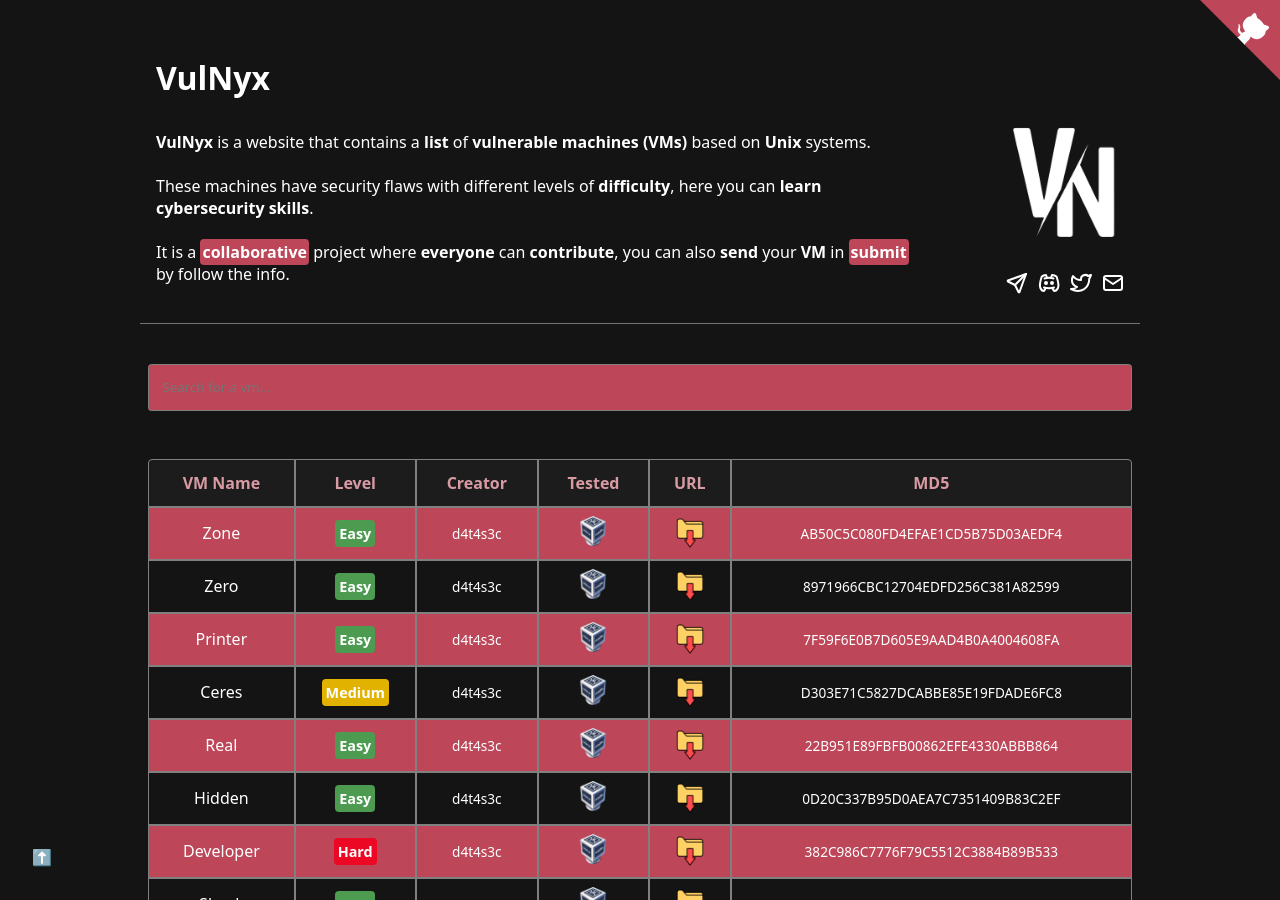
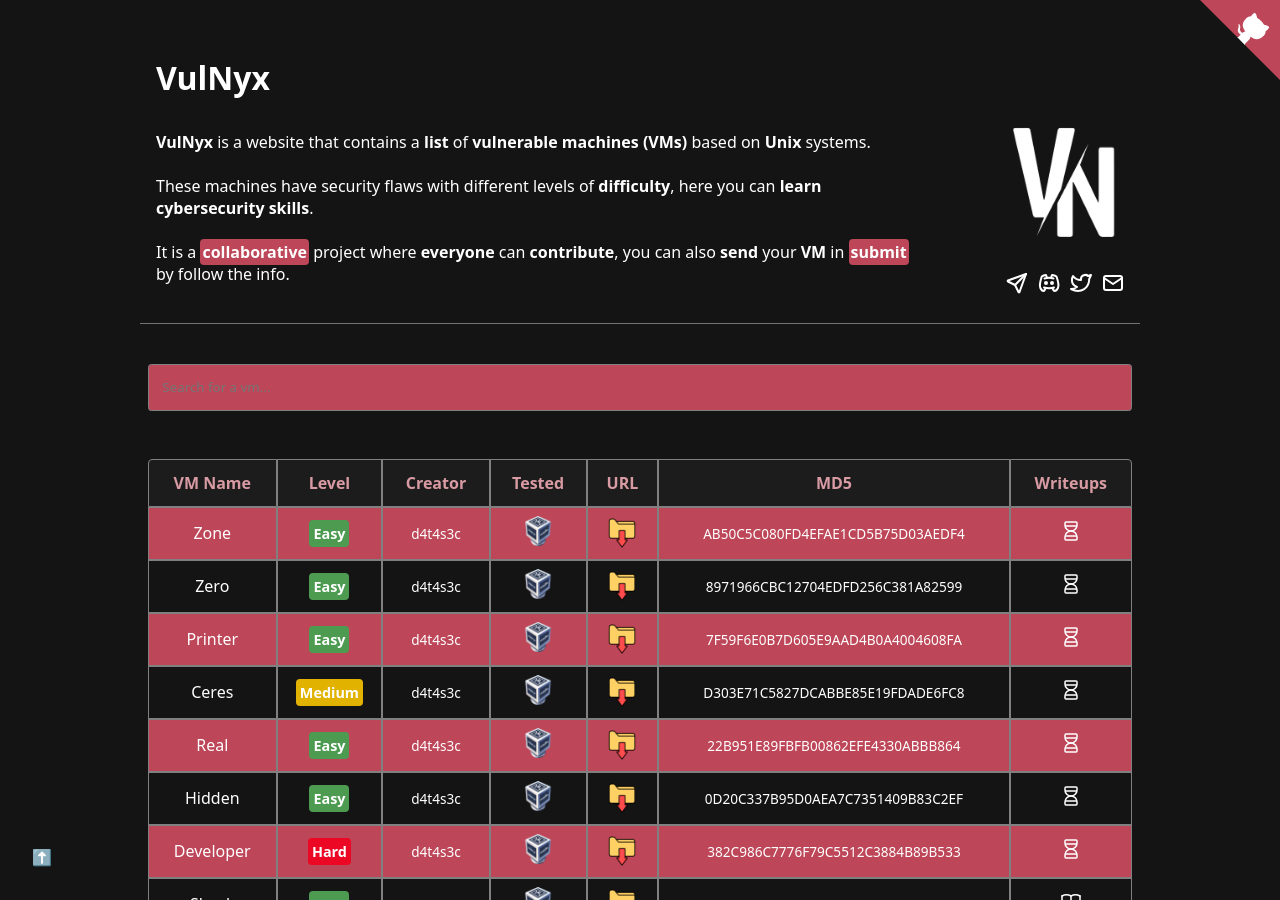
Before and after one commit to VulNyx/vulnyx, a Jekyll site: the page built from index.md, in a window 1280 px wide and 900 px high. Built offline with Jekyll 4.4.1, drawn with Linux system fonts in a browser that asks for light colours.

Commit message:
feat: add writeups column

```diff
--- a/_includes/bin_table.html
+++ b/_includes/bin_table.html
@@ -12,7 +12,7 @@
                 <th>Tested</th>
                 <th>URL</th>
                 <th>MD5</th>
-                <!--<th>Writeups</th> -->
+                <th>Writeups</th>
             </tr>
         </thead>
         <tbody>
@@ -27,7 +27,7 @@
             <td class="tested">{% include tested_list.html bin=file %}</td>
             <td class="url">{% include url_list.html bin=file %}</td>
             <td class="md5">{% include md5_list.html bin=file %}</td>
-            <!--<td class="writeups"></td> -->
+            <td class="writeups">{% include writeup_list.html bin=file %}</td>
             </tr>
             {% endfor %}
         </tbody>
--- /dev/null
+++ b/_includes/writeup_list.html
@@ -0,0 +1,27 @@
+{% for writeup_list in site.data.writeup %}
+    {% assign writeup_id = writeup_list[0] %}
+    {% assign writeup = writeup_list[1] %}
+    {% unless include.bin.writeup[writeup_id] %}
+        {% continue %}
+    {% endunless %}
+    {% if writeup.url %}
+        <a href="{{ writeup.url }}"  target="_blank">
+          <svg xmlns="http://www.w3.org/2000/svg" class="icon icon-tabler icon-tabler-book" width="24" height="24" viewBox="0 0 24 24" stroke-width="1.5" stroke="#ffffff" fill="none" stroke-linecap="round" stroke-linejoin="round">
+            <path stroke="none" d="M0 0h24v24H0z" fill="none"/>
+            <path d="M3 19a9 9 0 0 1 9 0a9 9 0 0 1 9 0" />
+            <path d="M3 6a9 9 0 0 1 9 0a9 9 0 0 1 9 0" />
+            <line x1="3" y1="6" x2="3" y2="19" />
+            <line x1="12" y1="6" x2="12" y2="19" />
+            <line x1="21" y1="6" x2="21" y2="19" />
+          </svg>
+        </a>
+    {% else %}
+      <svg xmlns="http://www.w3.org/2000/svg" class="icon icon-tabler icon-tabler-hourglass" width="24" height="24" viewBox="0 0 24 24" stroke-width="1.5" stroke="#ffffff" fill="none" stroke-linecap="round" stroke-linejoin="round">
+        <path stroke="none" d="M0 0h24v24H0z" fill="none"/>
+        <path d="M6.5 7h11" />
+        <path d="M6.5 17h11" />
+        <path d="M6 20v-2a6 6 0 1 1 12 0v2a1 1 0 0 1 -1 1h-10a1 1 0 0 1 -1 -1z" />
+        <path d="M6 4v2a6 6 0 1 0 12 0v-2a1 1 0 0 0 -1 -1h-10a1 1 0 0 0 -1 1z" />
+      </svg>
+    {% endif %}
+{% endfor %}
```
